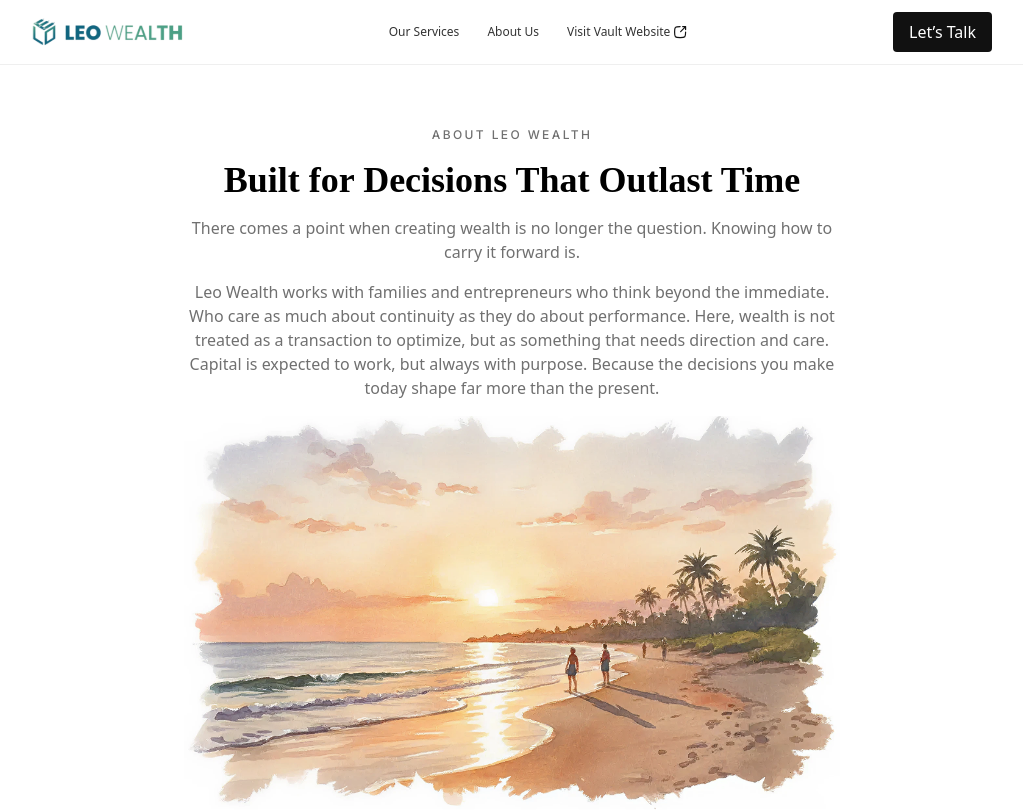
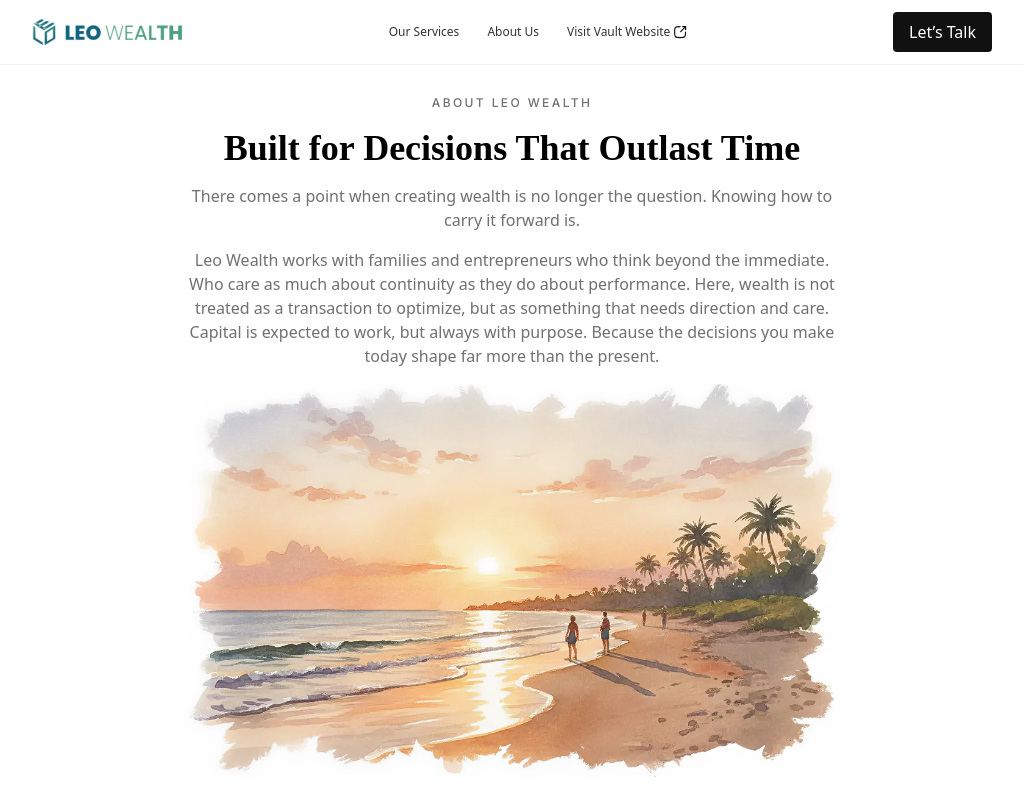
Before and after one commit to utsavGridKey/leo-wealth, a Next.js app: page /about-us in a window 1280 px wide. Shown: the top 811 px of the page, without its empty margins (128-1151 px from the left). Built offline with nearby package versions, Linux system fonts and the light colour scheme.

Commit message:
Adjust margin for About Us section header

```diff
--- a/components/AboutUs.tsx
+++ b/components/AboutUs.tsx
@@ -3,7 +3,7 @@
 const AboutUs = () => {
   return (
     <section className="flex flex-col gap-4 px-4 py-5 sm:px-16 md:px-17.5 lg:px-42 xl:px-78">
-      <div className="text-grey-500 mt-10 text-center font-['Inter'] text-[12px] leading-[160%] font-medium tracking-[2.4px] uppercase">
+      <div className="text-grey-500 mt-2 text-center font-['Inter'] text-[12px] leading-[160%] font-medium tracking-[2.4px] uppercase">
         About Leo Wealth
       </div>
 
```
